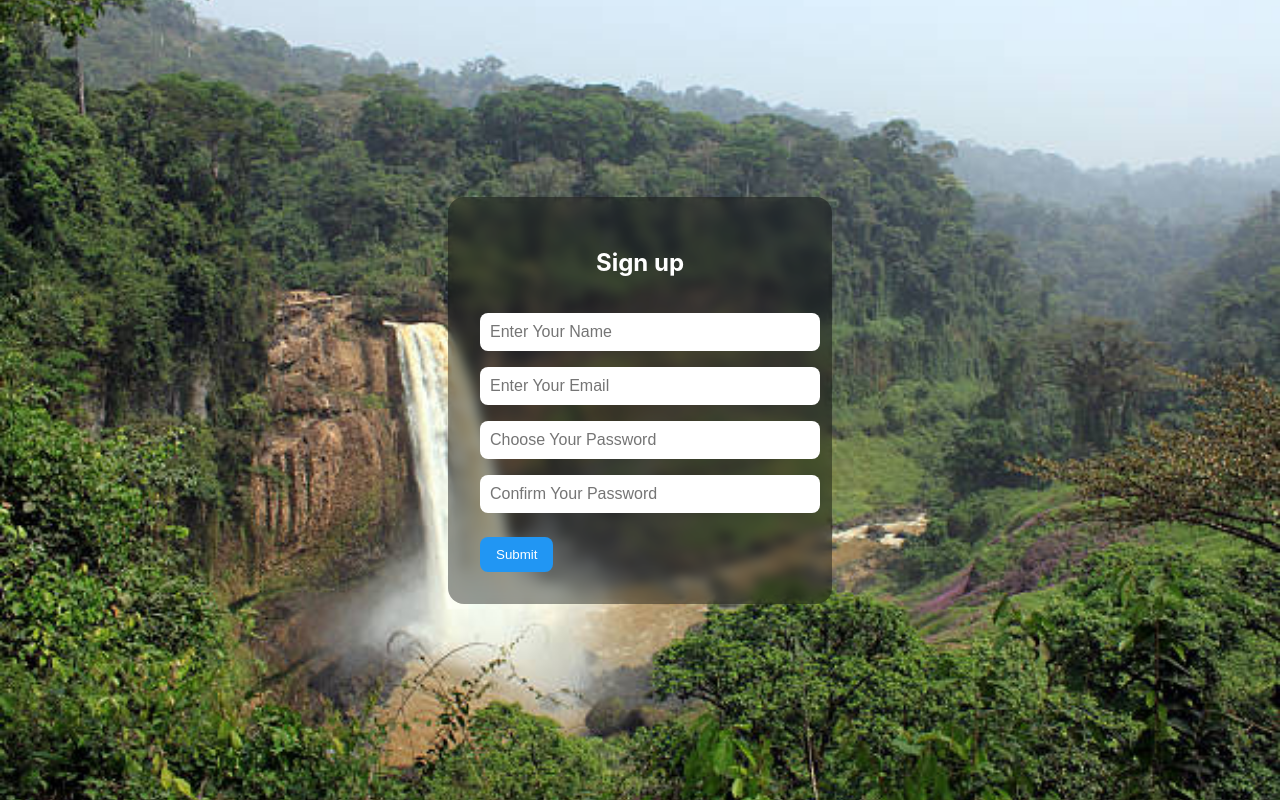
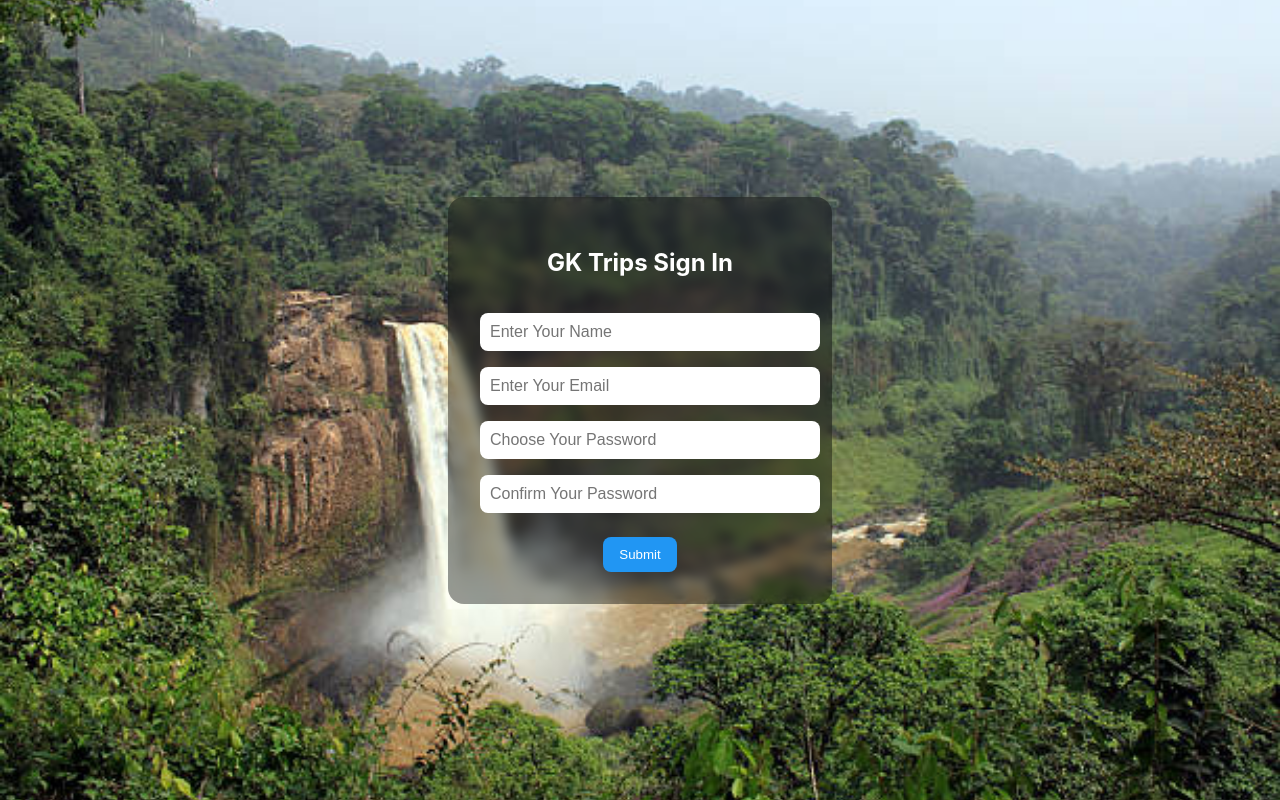
Before and after one commit to noumek4/GK-Trips, a React (Create React App) app in the folder my-app/: page / in a window 1280 px wide. Built offline with nearby package versions, Linux system fonts and the light colour scheme.

Commit message:
cohanges

```diff
--- a/my-app/src/Auth.css
+++ b/my-app/src/Auth.css
@@ -33,7 +33,8 @@
 .button-group{
     margin-top: 1.5rem;
     display: flex;
-    justify-content: space-between;
+    justify-content: center;
+    align-items: center;
 }
 
 .button-group button {
--- a/my-app/src/Auth.js
+++ b/my-app/src/Auth.js
@@ -33,7 +33,7 @@ return (
     <div className='auth-container' style={{ backgroundImage: `url(${backgrounds[bgIndex]})` }} onClick={cycleBackground}>
         <div className='overlay'>
             <div className='form-box'>
-                <h2>Sign up</h2>
+                <h2>GK Trips Sign In</h2>
                 <div className='progressbar' style={{width: `60%`, backgroundColor:'white'}}></div>
                 <input
                     type='text'
```
